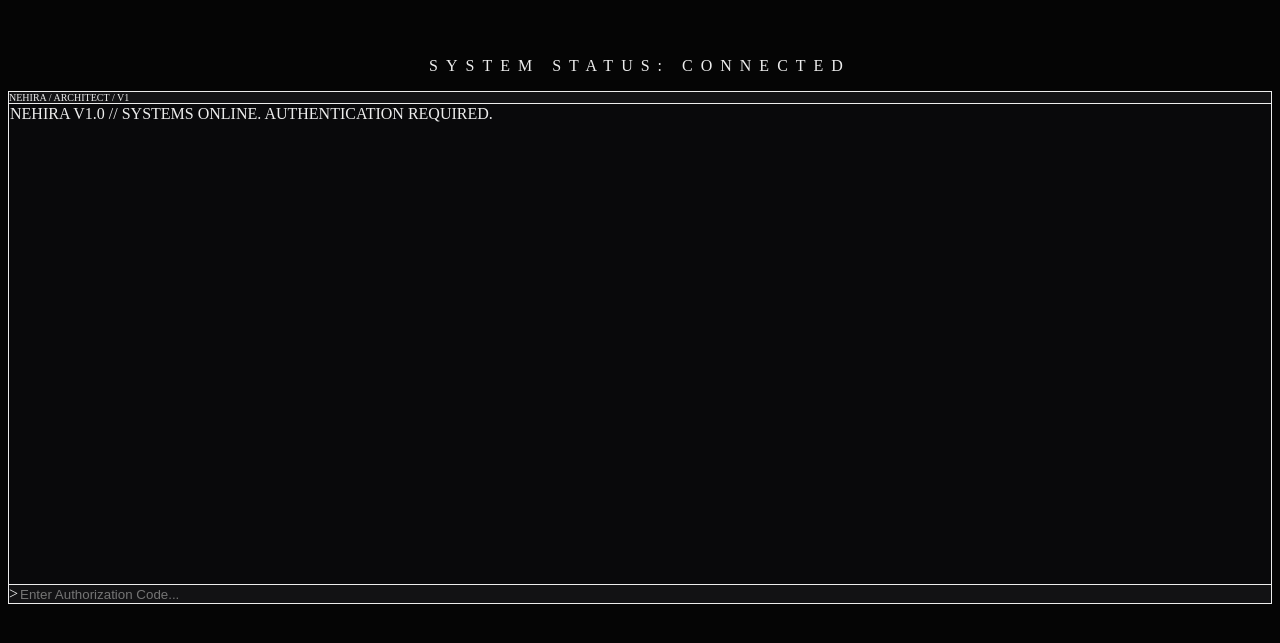
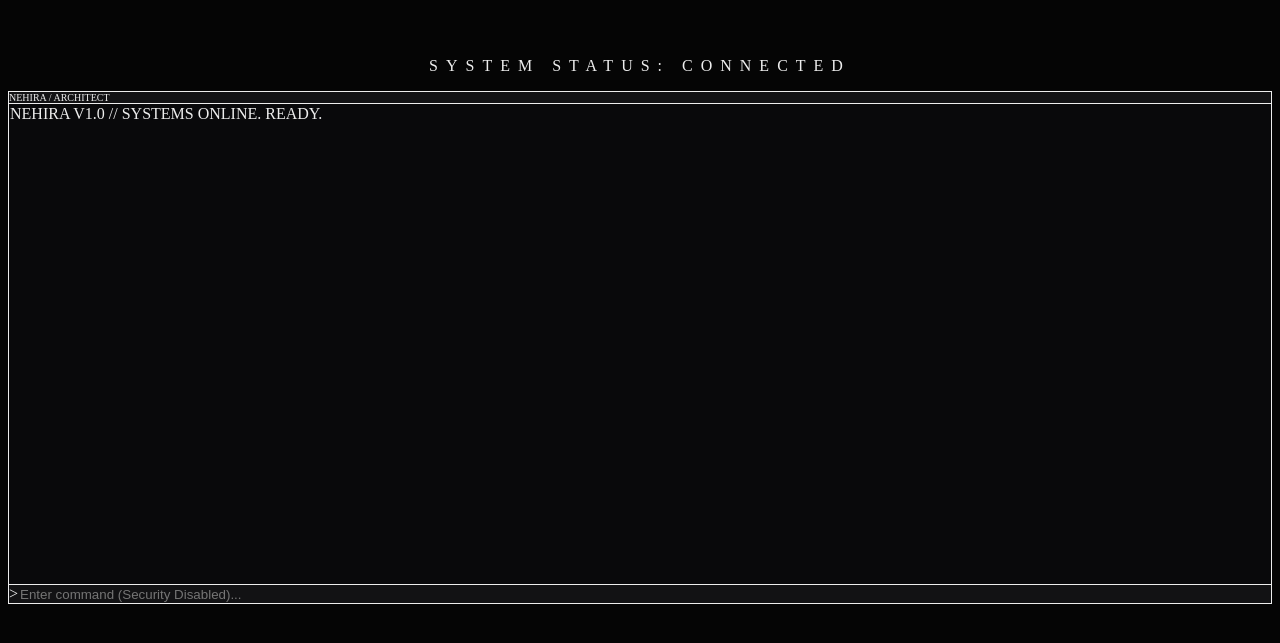
Before and after one commit to RajatDatta5315/kryv-core-, a Next.js app: page / in a window 1280 px wide. Shown: the part 125-768 px from the top of the page. Built offline with nearby package versions, Linux system fonts and the light colour scheme.

Commit message:
Update NehiraTerminal.tsx

```diff
--- a/components/NehiraTerminal.tsx
+++ b/components/NehiraTerminal.tsx
@@ -5,7 +5,7 @@ import { useState, useEffect, useRef } from "react";
 export default function NehiraTerminal() {
   const [input, setInput] = useState("");
   const [messages, setMessages] = useState([
-    { role: "system", content: "NEHIRA V1.0 // SYSTEMS ONLINE. AUTHENTICATION REQUIRED." }
+    { role: "system", content: "NEHIRA V1.0 // SYSTEMS ONLINE. READY." }
   ]);
   const [loading, setLoading] = useState(false);
   const bottomRef = useRef<HTMLDivElement>(null);
@@ -19,15 +19,12 @@ export default function NehiraTerminal() {
     const userCmd = input;
     setInput("");
 
-    // UI FIX: User message ab Dark Grey hai with White Text
+    // User Message: Dark Grey Box + White Text
     setMessages(prev => [...prev, { role: "user", content: userCmd }]);
     setLoading(true);
 
     try {
-      // 1. Minimum delay for realism
       const minDelayPromise = new Promise(resolve => setTimeout(resolve, 1500));
-
-      // 2. API Call
       const apiCallPromise = fetch("/api/chat", {
         method: "POST",
         body: JSON.stringify({ prompt: userCmd }),
@@ -56,16 +53,16 @@ export default function NehiraTerminal() {
           <div className="w-3 h-3 rounded-full bg-[#ff5f56]"></div>
           <div className="w-3 h-3 rounded-full bg-[#ffbd2e]"></div>
           <div className="w-3 h-3 rounded-full bg-[#27c93f]"></div>
-          <span className="ml-2 text-[10px] text-gray-500 font-mono tracking-widest uppercase">Nehira / Architect / V1</span>
+          <span className="ml-2 text-[10px] text-gray-500 font-mono tracking-widest uppercase">Nehira / Architect</span>
         </div>
 
-        {/* Chat Area */}
+        {/* Chat Area - Height 75vh */}
         <div className="h-[60vh] md:h-[75vh] overflow-y-auto p-6 space-y-4 font-sans text-sm scrollbar-thin scrollbar-thumb-gray-800">
           {messages.map((msg, idx) => (
             <div key={idx} className={`flex ${msg.role === 'user' ? 'justify-end' : 'justify-start'}`}>
               <div className={`max-w-[85%] rounded-lg p-3 leading-relaxed border ${
                 msg.role === 'user'
-                  ? 'bg-[#333333] text-white border-gray-600 shadow-lg'  // FIXED: Dark Grey BG + White Text
+                  ? 'bg-[#333333] text-white border-gray-600 shadow-lg'
                   : msg.role === 'system'
                   ? 'text-gray-500 text-xs font-mono border-transparent'
                   : 'bg-[#1a1a1c] text-gray-200 border-white/5 shadow-md'
@@ -87,7 +84,7 @@ export default function NehiraTerminal() {
           <div ref={bottomRef} />
         </div>
 
-        {/* Input Area */}
+        {/* Input Area - FORCED WHITE TEXT */}
         <div className="p-4 bg-[#121214] border-t border-white/5 flex items-center gap-3">
           <span className="text-gray-500 text-lg">{">"}</span>
           <input
@@ -95,8 +92,9 @@ export default function NehiraTerminal() {
             value={input}
             onChange={(e) => setInput(e.target.value)}
             onKeyDown={(e) => e.key === "Enter" && handleCommand()}
-            placeholder="Enter Authorization Code..."
-            className="flex-1 bg-transparent border-none outline-none text-white placeholder-gray-600 font-medium text-base"
+            placeholder="Enter command (Security Disabled)..."
+            // Yaha maine !important style daal diya hai
+            className="flex-1 bg-[#121214] border-none outline-none text-white placeholder-gray-400 font-medium text-base"
             autoFocus
           />
         </div>
```
